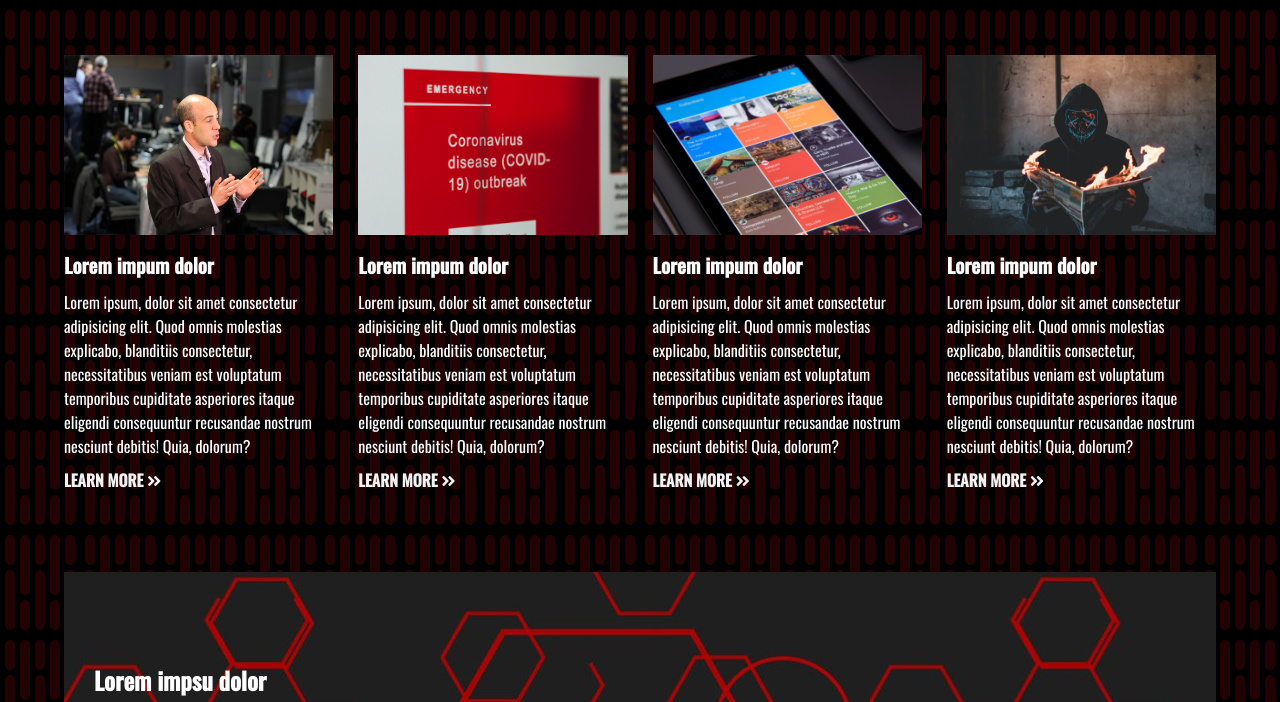
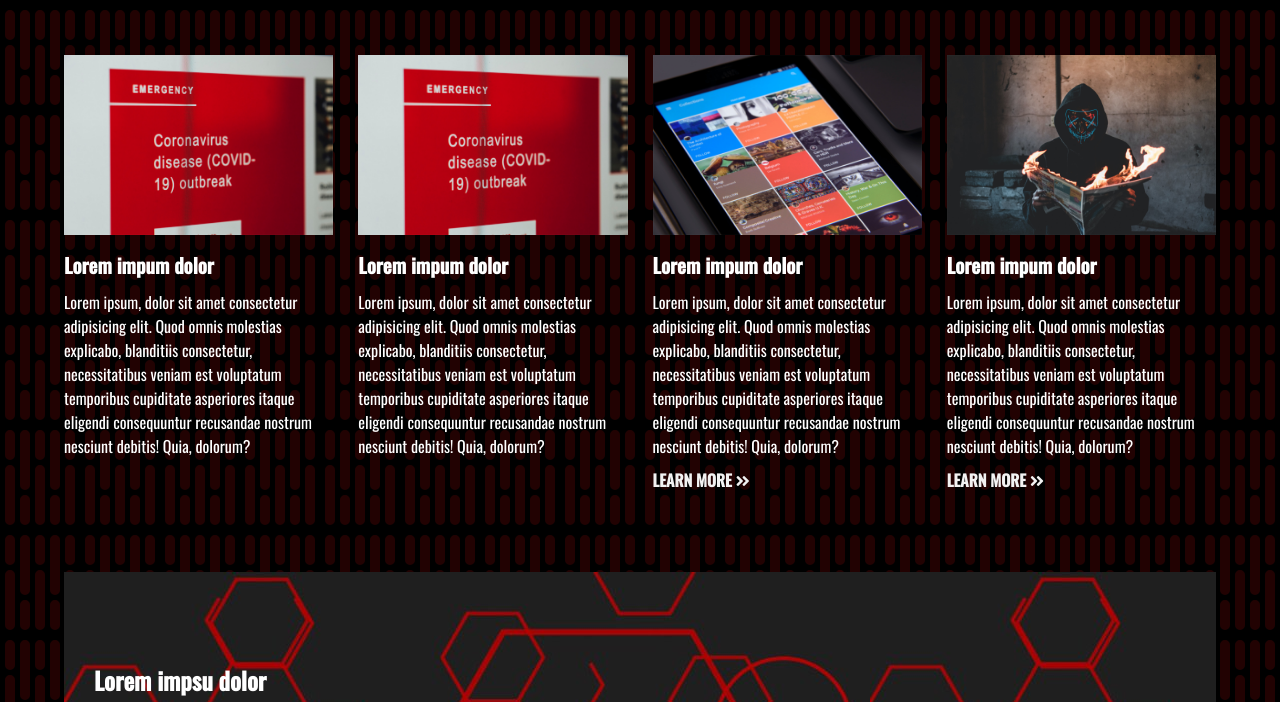
Before and after one commit to ElielAr/Fazt-Curso-Sitio-Web, a plain HTML site: page Sitio_Web/index.html in a window 1280 px wide. Shown: the part 625-1327 px from the top of the page. Drawn offline with nearby package versions, Linux system fonts and the light colour scheme.

Commit message:
Se agrego volvió agregar el índex
Se Cambio la img en la sección  de *Show Case *

```diff
--- a/Sitio_Web/index.html
+++ b/Sitio_Web/index.html
@@ -71,18 +71,18 @@
 
         <!--NEWS CARD-->
         <div class="news-cards">
-            <div>
-                <img src="img/news1.jpg" alt="">  </img>
+            <div class="card-content">
+                <img src="img/news2.jpg" alt="">  </img>
                 <h3>Lorem impum dolor</h3>
                 <p>Lorem ipsum, dolor sit amet consectetur adipisicing elit. Quod omnis molestias explicabo, blanditiis consectetur, necessitatibus veniam est voluptatum temporibus cupiditate asperiores itaque eligendi consequuntur recusandae nostrum nesciunt debitis! Quia, dolorum?</p>
-                <a href="#">Learn More <i class="fas fa-angle-double-right"></i></a>
+
             </div>
 
             <div>
                 <img src="img/news2.jpg" alt="">  </img>
                 <h3>Lorem impum dolor</h3>
                 <p>Lorem ipsum, dolor sit amet consectetur adipisicing elit. Quod omnis molestias explicabo, blanditiis consectetur, necessitatibus veniam est voluptatum temporibus cupiditate asperiores itaque eligendi consequuntur recusandae nostrum nesciunt debitis! Quia, dolorum?</p>
-                <a href="#">Learn More <i class="fas fa-angle-double-right"></i></a>
+
             </div>
 
             <div>
```
